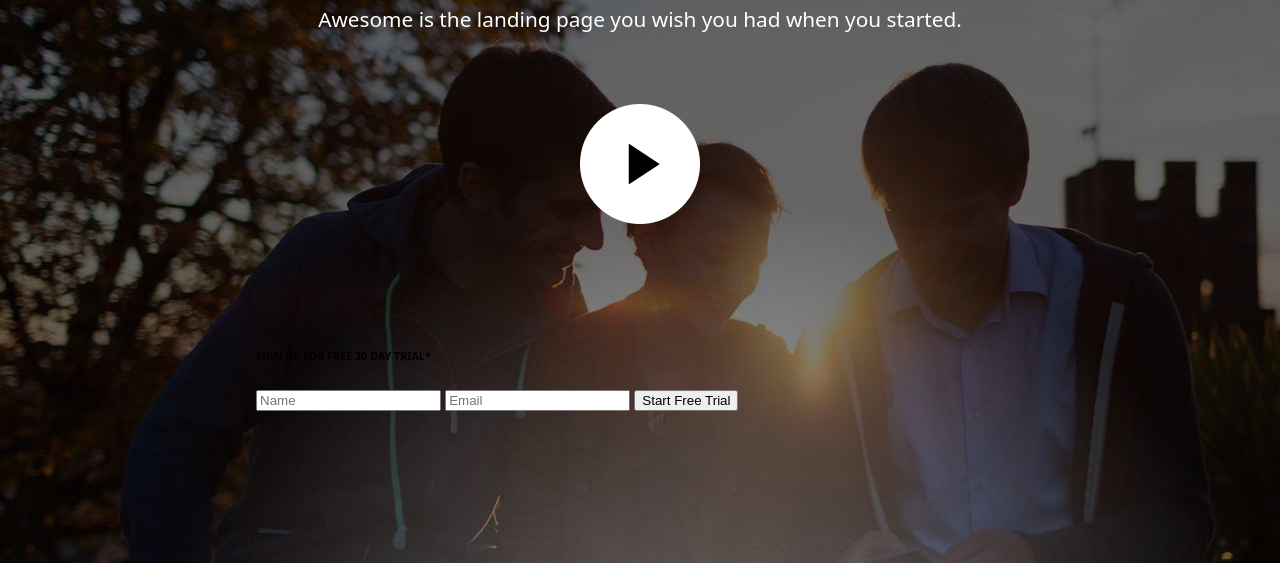
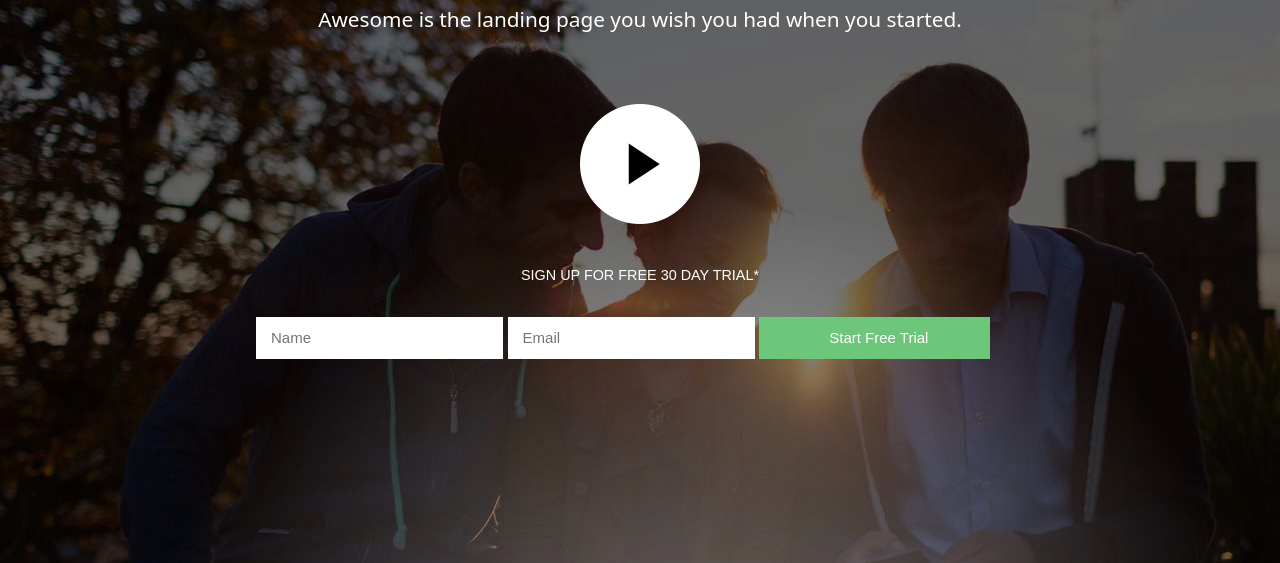
Before and after one commit to ishubhn/AwesomeLandingPage, a plain HTML site: page index.html in a window 1280 px wide. Shown: the part 257-820 px from the top of the page. Drawn offline with Linux system fonts and the light colour scheme.

Commit message:
Added Form and style with Font support for Sans-Serif

```diff
--- a/style/style.css
+++ b/style/style.css
@@ -1,6 +1,7 @@
 html {
-	font-family: Sentinel SSm A,Sentinel SSm B,system-ui,-apple-system,BlinkMacSystemFont,Segoe UI,Roboto,Helvetica,Arial,sans-serif,Apple Color Emoji,Segoe UI Emoji,Segoe UI Symbol;
+	font-family: Sentinel SSm A, Sentinel SSm B, system-ui, -apple-system, BlinkMacSystemFont, Segoe UI, Roboto, Helvetica, Arial, sans-serif, Apple Color Emoji, Segoe UI Emoji, Segoe UI Symbol;
 }
+
 body{
 	background-color: #000000;
 	margin: 0;							/*body expanded upto corners with 0 marfin, no gap between window and website*/
@@ -40,19 +41,19 @@ header {
 .getStartedBTN {
 	background-color: #6dc77a;
 	border-radius: 28px;
-/*	-moz-border-radius: 28px;*/		/*if feature is not supported by older browser versions (firefox)*/
+/*	-moz-border-radius: 28px;*/			/*if feature is not supported by older browser versions (firefox)*/
 /*	-webkit-border-radius: 28px;		*//*for safari*/
 	text-decoration: none;
 	color: #ffffff;
 	padding: 10px 26px;					/*top right bottom left*/
 	margin-top: 20px;					/*from its parent element*/
-	display: inline-block;				/*with display: inline-block, the top and bottom margins/paddings are respected, but with 											display: inline they are not. Compared to display: block, the major difference is that 											display: inline-block does not add a line-break after the element, so the element can 											sit next to other elements.*/
+	display: inline-block;				/*with display: inline-block, the top and bottom margins/paddings are respected, but with 											display: inline they are not. Compared to display: block, the major difference is that 												display: inline-block does not add a line-break after the element, so the element can 												sit next to other elements.*/
 	font-size: 17px;
 	float: right;
 }
 
 #top-section-main {
-	background-image: url(../images/friends.jpg);
+	background-image: url(../images/friends.jpg);	/*url() function*/
 	height: 740px;
 	border: none;
 }
@@ -64,9 +65,9 @@ header {
 	margin-top: 0px;
 }
 
-#top-section-content h1 {			/*all h1 in top-section-content */
+#top-section-content h1 {				/*all h1 in top-section-content */
 	font-size:	4em;
-	font-weight: 50;
+	font-weight: 100;
 	color: #ffffff;
 	text-align: center;
 	margin-top: 0;
@@ -76,7 +77,7 @@ header {
 
 #top-section-content p {
 	font-size:	1.3em;
-	font-weight: 300;
+	font-weight: 400;
 	color: #ffffff;
 	text-align: center;
 	margin-top: 15px;
@@ -86,5 +87,36 @@ header {
 	margin-left: auto;
 	margin-right: auto;
 	display: block;
-	padding: 50px 0px 100px 0px;						 /*Top Right Bottom Left*/
+	padding: 50px 0px 10px 0px;		/*Top Right Bottom Left*/
 }
+
+.main-form h6 {
+	font-family: sans-serif;
+	font-size: 0.9em;
+	font-weight: 500;
+	color: #ffffff;
+	text-align: center;
+}
+
+.main-form input {
+	margin: 0;
+	width: 30%;
+	height: 40px;
+	font-family: sans-serif;
+	font-size: 15px;
+	padding-left: 15px;
+	font-weight: 100;
+	border: none;
+}
+
+.main-form button {
+	width: 30%;
+	height: 42px;
+	font-family: sans-serif;
+	font-size: 15px;
+	padding-left: 15px;
+	font-weight: 100;
+	background-color: #6dc77a;
+	color: #ffffff;
+	border: none;
+}
```
Also changed, not shown: index.html (+3 -4 lines).
